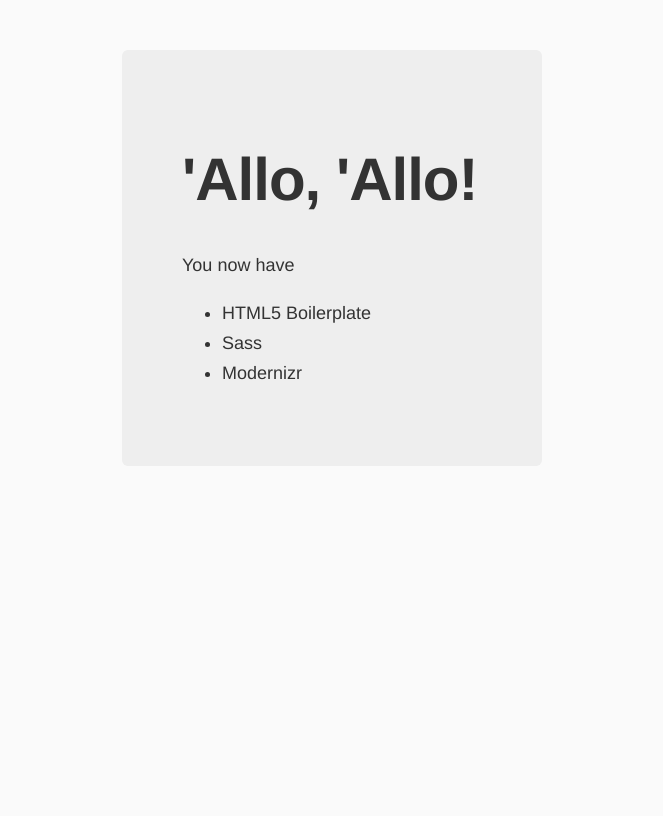
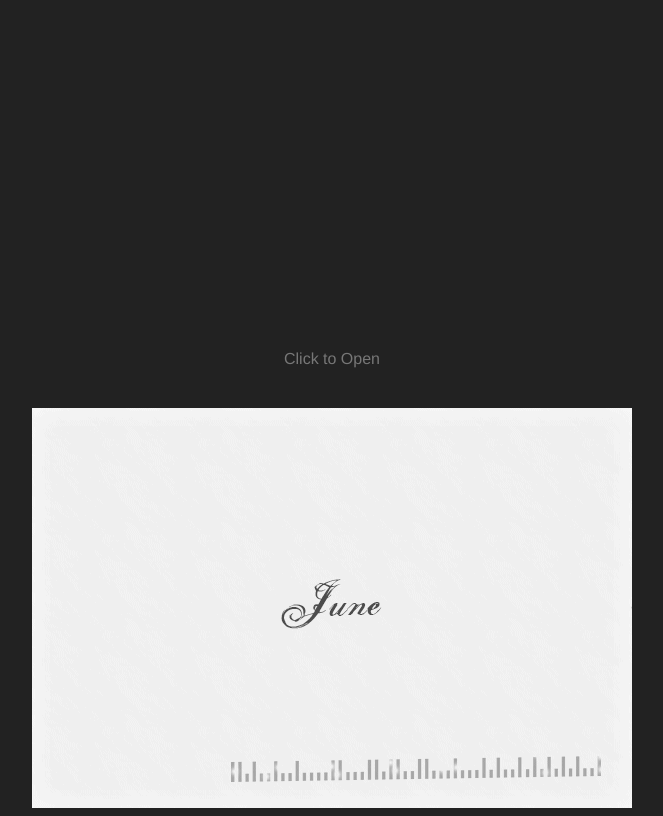
Before and after one commit to richardwestenra/mothersday2014, a website: page app/index.html in a window 1280 px wide. Shown: the whole page, without its empty margins (308-971 px from the left). Drawn offline with nearby package versions, Linux system fonts and the light colour scheme; files that its build step writes are made by us from their sources.

Commit message:
make the card, add the image sprite, customize, etc

```diff
--- a/Gruntfile.js
+++ b/Gruntfile.js
@@ -178,7 +178,7 @@
         // Add vendor prefixed styles
         autoprefixer: {
             options: {
-                browsers: ['last 1 version']
+                browsers: ['last 5 versions']
             },
             dist: {
                 files: [{
--- a/app/index.html
+++ b/app/index.html
@@ -26,14 +26,19 @@
         <![endif]-->
 
 
-        <div class="hero-unit">
-          <h1>'Allo, 'Allo!</h1>
-          <p>You now have</p>
-          <ul>
-            <li>HTML5 Boilerplate</li>
-            <li>Sass</li>
-            <li>Modernizr</li>
-          </ul>
+        <p>Click to Open</p>
+        <div id="envelope">
+            <div id="envelope_front"></div>
+            <div id="envelope_back">
+                <div id="flap_outside"></div>
+                <div id="flap_inside"></div>
+                <div id="envelope_back_outside"></div>
+                <div id="card">
+                    <div id="card_outside_front"></div>
+                    <div id="card_inside_top"></div>
+                    <div id="card_inside_bottom"></div>
+                </div>
+            </div>
         </div>
 
 
--- a/app/scripts/main.js
+++ b/app/scripts/main.js
@@ -1 +1,35 @@
-console.log('\'Allo \'Allo!');
+'use strict';
+
+window.onload = function(){
+
+	// Add Flip Envelope Event Handler
+	document.getElementById('envelope_front').onclick = function(){
+		document.getElementById('envelope_front').classList.toggle('flipped');
+		document.getElementById('envelope_back').classList.toggle('flipped');
+	};
+
+	// Add Open Envelope Event Handler
+	document.getElementById('flap_outside').onclick = function(){
+
+		document.getElementById('flap_outside').classList.toggle('open');
+		document.getElementById('flap_inside').classList.toggle('open');
+
+		// Add Remove Card Event Handler
+		// This is added after "Open Envelope" so that card can't be removed
+		// until the envelope has been opened
+		document.getElementById('envelope_back_outside').onclick = function(){
+			document.getElementById('card').classList.toggle('removed');
+			return false;
+		};
+
+		return false;
+	};
+
+	// Open Card
+	document.getElementById('card').onclick = function(){
+		document.getElementById('card_outside_front').classList.toggle('open');
+		document.getElementById('card_inside_top').classList.toggle('open');
+		return false;
+	};
+
+};
--- a/app/styles/main.scss
+++ b/app/styles/main.scss
@@ -1,27 +1,7 @@
 // bower:scss
 // endbower
-
-body {
-    background: #fafafa;
-    font-family: "Helvetica Neue", Helvetica, Arial, sans-serif;
-    color: #333;
-}
-
-.hero-unit {
-    margin: 50px auto 0 auto;
-    width: 300px;
-    font-size: 18px;
-    font-weight: 200;
-    line-height: 30px;
-    background-color: #eee;
-    border-radius: 6px;
-    padding: 60px;
-    h1 {
-        font-size: 60px;
-        line-height: 1;
-        letter-spacing: -1px;
-    }
-}
+// $sprite: "http://markroland.com/project/css-greeting-card/demo/images/card-sprite.png";
+$sprite: "../images/card-sprite.png";
 
 .browsehappy {
     margin: 0.2em 0;
@@ -29,3 +9,187 @@
     color: #000;
     padding: 0.2em 0;
 }
+
+body{
+    background-color: #222;
+    font-family: Futura, Helvetica, Sans-serif;
+    text-align: center;
+    perspective: 1000;
+}
+p {
+    color: #777;
+    margin: 350px auto 0;
+}
+
+#envelope{
+    position: relative;
+    width: 600px;
+    height: 400px;
+    margin: 40px auto 0;
+}
+
+#envelope_front{
+    position: absolute;
+    top: 0;
+    left: 0;
+    width: 600px;
+    height: 400px;
+    z-index: 1; /* This seems required for Chrome */
+    background: #FFF url($sprite) 0px 0px;
+    cursor: pointer;
+    transition: all 1s ease-in-out;
+    backface-visibility: hidden;
+    transform-style: preserve-3d;
+    transform: rotateY(0deg) translateZ(10px);
+    &.flipped {
+        transform: rotateY(-180deg);
+    }
+}
+
+#envelope_back{
+    position: absolute;
+    top: 0;
+    left: 0;
+    width: 600px;
+    height: 400px;
+    background: #FFF url($sprite) -600px -400px;
+    transition: all 1s ease-in-out;
+    backface-visibility: hidden;
+    transform-style: preserve-3d;
+    transform: rotateY(-180deg) translateZ(3px);
+    &.flipped {
+        transform: rotateY(0deg);
+    }
+}
+
+#flap_outside{
+    position: absolute;
+    top: 0;
+    left: 0;
+    width: 600px;
+    height: 200px;
+    background: transparent url($sprite) -600px -200px;
+    cursor: pointer;
+    transition: all 0.5s ease-in-out;
+    backface-visibility: hidden;
+    transform-style: preserve-3d;
+    transform-origin: 0 0;
+    transform: rotateX(0) translateZ(3px);
+    &.open{
+        transform: rotateX(180deg) translateZ(0);
+    }
+}
+
+
+#flap_inside{
+    position: absolute;
+    top: 0;
+    left: 0;
+    width: 600px;
+    height: 200px;
+    background: transparent url($sprite) -600px 0px;
+    transition: all 0.5s ease-in-out;
+    backface-visibility: hidden;
+    transform-style: preserve-3d;
+    transform-origin: 0 0;
+    transform: rotateX(-180deg) translateY(-200px) translateZ(3px);
+    &.open{
+        transform: rotateX(0deg) translateY(-200px) translateZ(0);
+    }
+}
+
+
+#envelope_back_outside{
+    position: absolute;
+    top: 0;
+    left: 0;
+    width: 600px;
+    height: 400px;
+    cursor: pointer;
+    background: transparent url($sprite) 0px -400px;
+    backface-visibility: hidden;
+    transform-style: preserve-3d;
+    transform: translateZ(2px);
+}
+
+#card{
+    position: absolute;
+    top: 10px;
+    left: 10px;
+    width: 580px;
+    height: 380px;
+    transform-style: preserve-3d;
+    transform: translateZ(1px);
+}
+
+#card.removed{
+    animation-name: remove-card;
+    animation-duration: 3s;
+    animation-timing-function: ease;
+    animation-iteration-count: 1;
+    animation-direction: normal;
+    animation-delay: 0;
+    animation-play-state: running;
+    animation-fill-mode: forwards;
+}
+
+#card_outside_front{
+    position: absolute;
+    width: 100%;
+    height: 100%;
+    background: #FFF url($sprite) -1800px 0px;
+    cursor: pointer;
+    transition: all 1s ease-in-out;
+    backface-visibility: hidden;
+    transform-style: preserve-3d;
+    transform-origin: 0 0;
+    transform: rotateX(0deg) translateZ(0px);
+    &.open{
+        transform: rotateX(180deg);
+    }
+}
+
+
+#card_inside_top{
+    width: 100%;
+    height: 100%;
+    position: absolute;
+    background: #FFF url($sprite) -1210px -10px;
+    transition: all 1s ease-in-out;
+    backface-visibility: hidden;
+    transform-style: preserve-3d;
+    transform-origin: 0 380px;
+    /* 379 is used instead of 380 to prevent any gap between the two layers (visible in Safari) */
+    transform: translateZ(0px) translateY(-379px) rotateX(-180deg);
+    &.open{
+        transform: translateZ(0px) translateY(-379px) rotateX(0deg);
+    }
+}
+
+
+#card_inside_bottom{
+    position: absolute;
+    width: 100%;
+    height: 100%;
+    z-index: -1; /* Hide behind #card_outside_front and #card_inside_top */
+    background: #FFF url($sprite) -1210px 390px;
+}
+
+/* Animation Keyframes for removing the card */
+@keyframes remove-card {
+    0% {
+        transform: translateY(0px) translateZ(1px);
+    }
+
+    50% {
+        transform: translateY(-400px) translateZ(1px);
+    }
+
+    51% {
+        transform: translateY(-400px) translateZ(3px);
+    }
+
+    100% {
+        transform: translateY(0px) translateZ(3px);
+    }
+}
```
Also changed, not shown: app/images/card-sprite.png (added).
